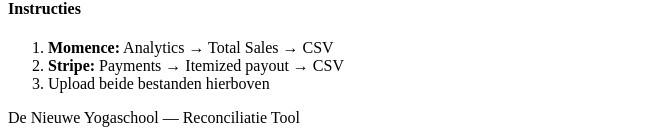
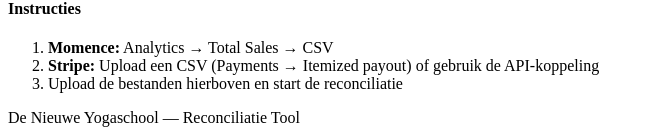
Before and after one commit to roelandvanluijk/DNYS, a React (Vite) app in the folder client/: page / in a window 1280 px wide. Shown: the part 1468-1608 px from the top of the page, without its empty margins (0-654 px from the left). Built offline with nearby package versions, Linux system fonts and the light colour scheme; no server answers.

Commit message:
Update instructions to mention Stripe API option
Co-Authored-By: Claude Opus 4.6 (1M context) <noreply@anthropic.com>

```diff
--- a/client/src/pages/upload.tsx
+++ b/client/src/pages/upload.tsx
@@ -407,9 +407,9 @@ export default function UploadPage() {
                       <strong>Momence:</strong> Analytics → Total Sales → CSV
                     </li>
                     <li>
-                      <strong>Stripe:</strong> Payments → Itemized payout → CSV
+                      <strong>Stripe:</strong> Upload een CSV (Payments → Itemized payout) of gebruik de API-koppeling
                     </li>
-                    <li>Upload beide bestanden hierboven</li>
+                    <li>Upload de bestanden hierboven en start de reconciliatie</li>
                   </ol>
                 </div>
               </div>
```
